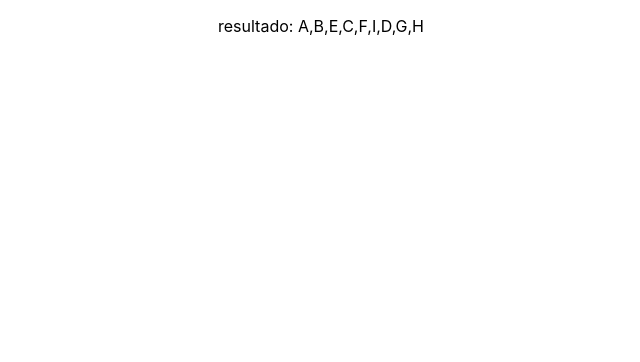
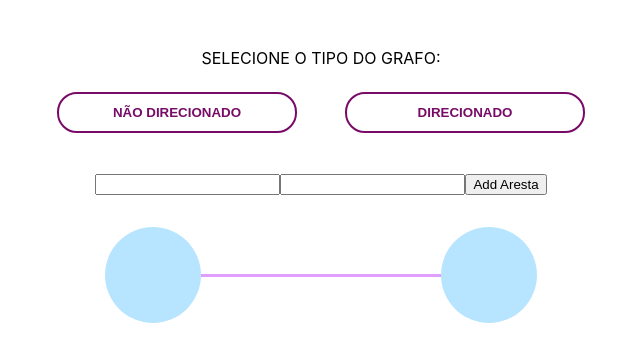
Before and after one commit to bmamprim/Grafos, a React (Create React App) app: page / in a window 1280 px wide. Shown: the top 362 px of the page, without its empty margins (319-959 px from the left). Built offline with nearby package versions, Linux system fonts and the light colour scheme.

Commit message:
input grafo components

```diff
--- a/src/App.js
+++ b/src/App.js
@@ -1,4 +1,4 @@
-import { Home } from './Home/Home.js';
+import { Home } from './components/Home/Home.js';
 import './App.css';
 
 function App() {
--- a/src/Home/Home.js
+++ /dev/null
@@ -1,21 +0,0 @@
-import { bfs } from "../lib/bfs";
-
-export function Home() {
-    const grafo = {
-        A: ['B', 'E'],
-        B: ['A', 'C', 'E'],
-        C: ['B', 'F'],
-        D: ['G', 'H'],
-        E: ['A', 'B', 'F'],
-        F: ['C', 'E', 'I'],
-        G: ['D', 'H'],
-        H: ['D', 'G'],
-        I: ['F']
-    }
-
-    const resultado = bfs(grafo, 'A').join();
-
-    return (
-        <p>resultado: { resultado }</p>
-    );
-}
--- /dev/null
+++ b/src/components/Aresta/Aresta.css
@@ -0,0 +1,20 @@
+.circle {
+    background-color: #B7E5FF;
+    border-radius: 50%;
+    width: 6rem;
+    height: 6rem;
+    display: flex;
+    font-size: 2rem;
+    align-items: center;
+    justify-content: center;
+    color: white;
+    font-weight: bolder;
+}
+
+hr {
+    height: 0.2rem;
+    width: 15rem;
+    background-color: #E09FFF;
+    margin: auto;
+    border: none;
+}
--- /dev/null
+++ b/src/components/Aresta/Aresta.js
@@ -0,0 +1,19 @@
+import './Aresta.css';
+
+export function Aresta({ vertices }) {
+    return <>
+    {
+        vertices.map((v, index) => (
+            <>
+            {
+                index === 1 &&
+                <hr />
+            }
+            <div className="circle">
+                <p>{ v }</p>
+            </div>
+            </>
+        ))
+    }
+    </>
+}
--- /dev/null
+++ b/src/components/Home/Home.css
@@ -0,0 +1,28 @@
+.div-home {
+    display: flex;
+    flex-direction: column;
+    align-items: center;
+    padding: 2rem 0;
+    gap: 0.5rem;
+
+    .row {
+        display: flex;
+        gap: 3rem;
+
+        button {
+            background-color: transparent;
+            padding: 0.7rem 2rem;
+            border-radius: 20px;
+            color: #780B67;
+            font-weight: bold;
+            border: 2px solid #780B67;
+            width: 15rem;
+            transition: all 0.25s ease;
+            cursor: pointer;
+        }
+        button:hover, button:focus {
+            color: white;
+            background-color: #780B67;
+        }
+    }
+}
--- /dev/null
+++ b/src/components/Home/Home.js
@@ -0,0 +1,19 @@
+import './Home.css';
+import { InputGrafo } from '../InputGrafo/InputGrafo';
+
+export function Home() {
+
+    return (
+       <div className='div-home'>
+            <div className='row'>
+                <p>SELECIONE O TIPO DO GRAFO:</p>
+            </div>
+            <div className='row'>
+                <button>NÃO DIRECIONADO</button>
+                <button>DIRECIONADO</button>
+            </div>
+
+            <InputGrafo />
+       </div>
+    );
+}
--- /dev/null
+++ b/src/components/InputGrafo/InputGrafo.js
@@ -0,0 +1,33 @@
+import './InputGrafo.css';
+import { React, useEffect, useState } from 'react';
+import { Laco } from '../Laço/Laco';
+import { Aresta } from '../Aresta/Aresta';
+
+export function InputGrafo() {
+    const [v1, setV1] = useState();
+    const [v2, setV2] = useState();
+    const [arestas, setArestas] = useState([])
+    const [aresta, setAresta] = useState([])
+
+    useEffect(() => {
+        setAresta([v1, v2]);
+    }, [v1, v2])
+
+    function addAresta() {
+        setArestas([...arestas, [v1, v2]]);
+    }
+
+    return (
+        <div style={{ display: 'flex', flexDirection:'column', marginTop: '2rem', alignItems: 'center'}}>
+            <div>
+                <input onChange={(e) => setV1(String(e.target.value))}/>
+                <input onChange={(e) => setV2(String(e.target.value))}/>
+                <button onClick={() => addAresta()}>Add Aresta</button>
+            </div>
+            <div style={{ display: 'flex', flexDirection:'row', marginTop: '2rem'}}>
+                <Aresta vertices={aresta} />
+            </div>
+            <Laco vertice={aresta[0]} />
+        </div>
+    )
+}
--- /dev/null
+++ b/src/components/Laço/Laco.css
@@ -0,0 +1,24 @@
+.laco {
+    background-color: #B7E5FF;
+    border-radius: 50%;
+    width: 6rem;
+    height: 6rem;
+    display: flex;
+    font-size: 2rem;
+    align-items: center;
+    justify-content: center;
+    color: white;
+    font-weight: bolder;
+    z-index: 3000;
+}
+
+.laco-aresta {
+    border-radius: 50%;
+    border: 3px solid #E09FFF;
+    background-color: transparent;
+    width: 5rem;
+    height: 5rem;
+    position: relative;
+    margin-top: -2rem;
+    margin-left: 4rem;
+}
--- /dev/null
+++ b/src/components/Laço/Laco.js
@@ -0,0 +1,10 @@
+export function Laco({ vertice }) {
+    return(
+        <>
+            <div className="laco">
+                <p>{ vertice }</p>
+            </div>
+            <div className="laco-aresta" />
+        </>
+    )
+}
```
Also changed, not shown: src/components/InputGrafo/InputGrafo.css (added).
